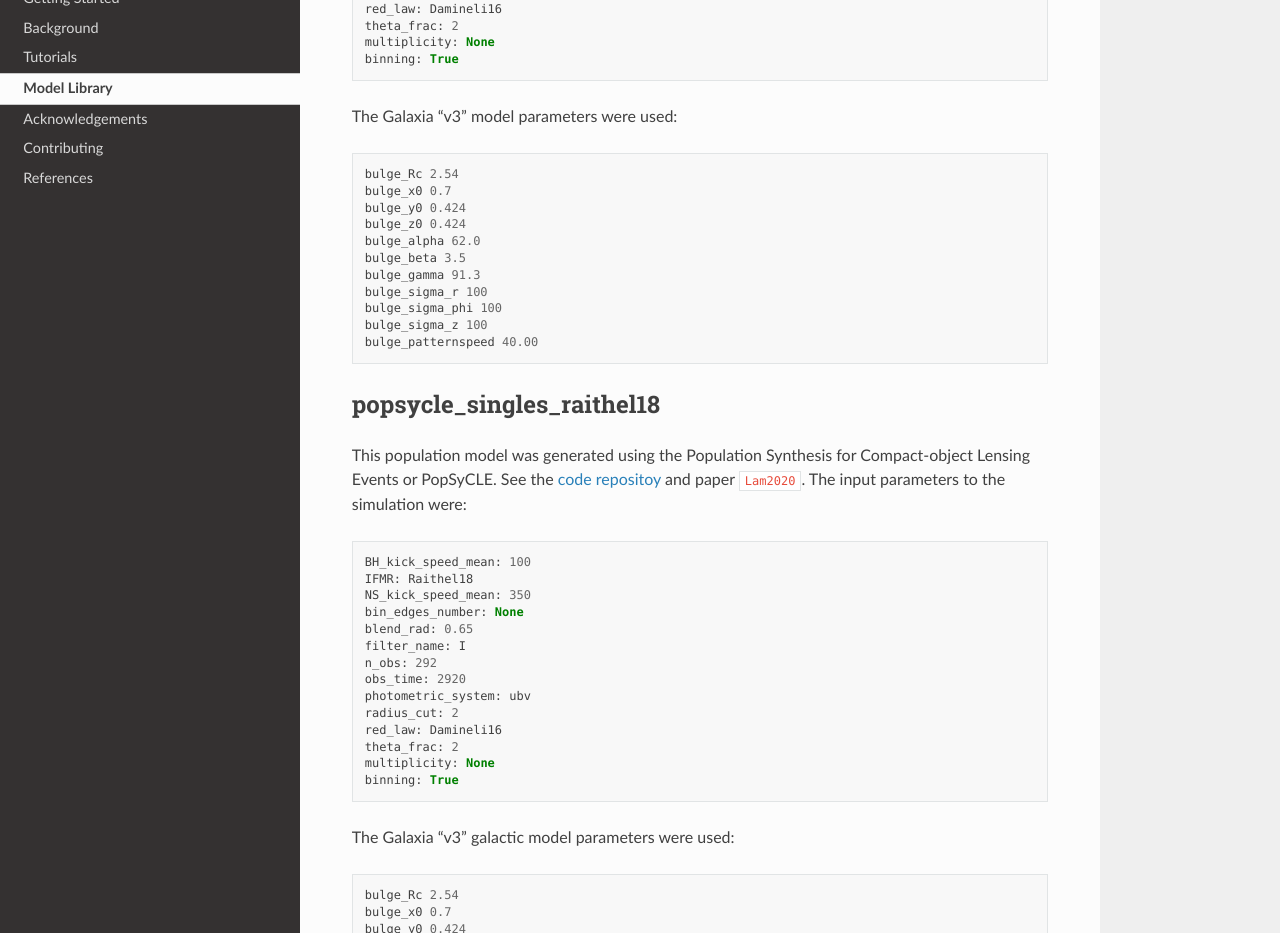
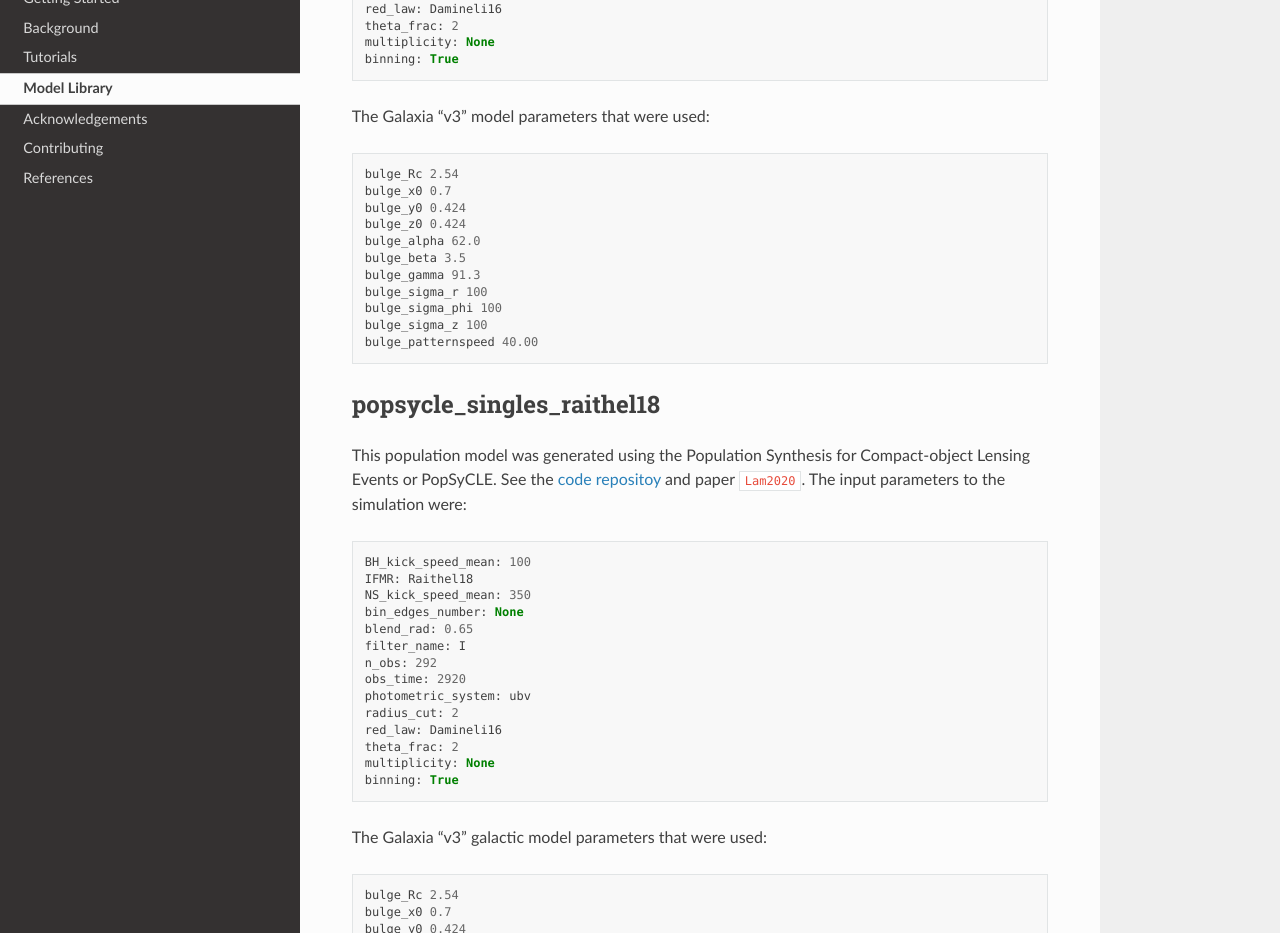
Before and after one commit to LLNL/popclass, a Sphinx documentation site: the page built from docs/source/library.rst, in a window 1280 px wide and 1400 px high, scrolled down 415 px. Shown: the part 151-1084 px from the top of the window. Built offline with Sphinx 7.4.7 and the Read the Docs theme 2.0.0, drawn with Linux system fonts in a browser that asks for light colours; cross-references to code outside the pages are shown as plain code; some of the changed text lies outside the part shown.

```diff
--- a/docs/source/library.rst
+++ b/docs/source/library.rst
@@ -30,7 +30,7 @@
     multiplicity: None
     binning: True
 
-The Galaxia "v3" model parameters were used:
+The Galaxia "v3" model parameters that were used:
 
 .. code::
 
@@ -71,7 +71,7 @@
     multiplicity: None
     binning: True
 
-The Galaxia "v3" galactic model parameters were used:
+The Galaxia "v3" galactic model parameters that were used:
 
 .. code::
 
@@ -112,7 +112,7 @@
     multiplicity: None
     binning: True
 
-The Galaxia "v3" galactic model parameters were used:
+The Galaxia "v3" galactic model parameters that were used:
 
 .. code::
 
```
